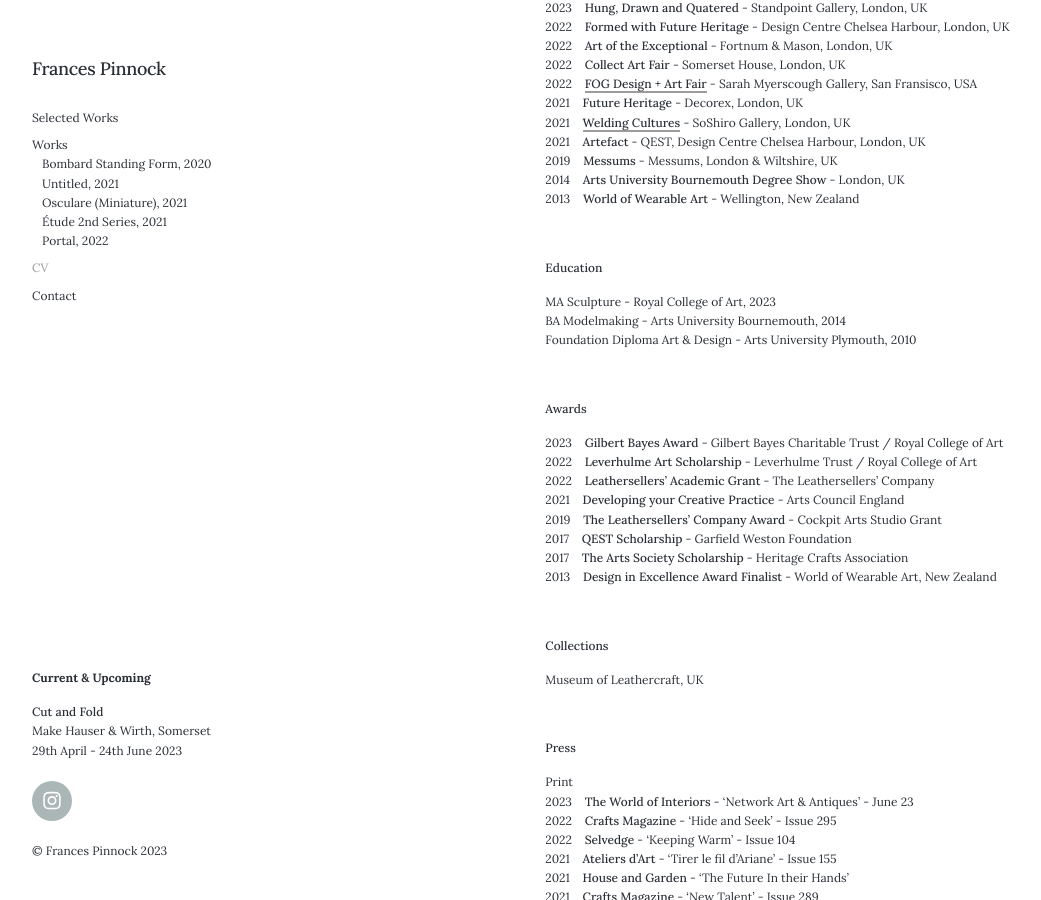
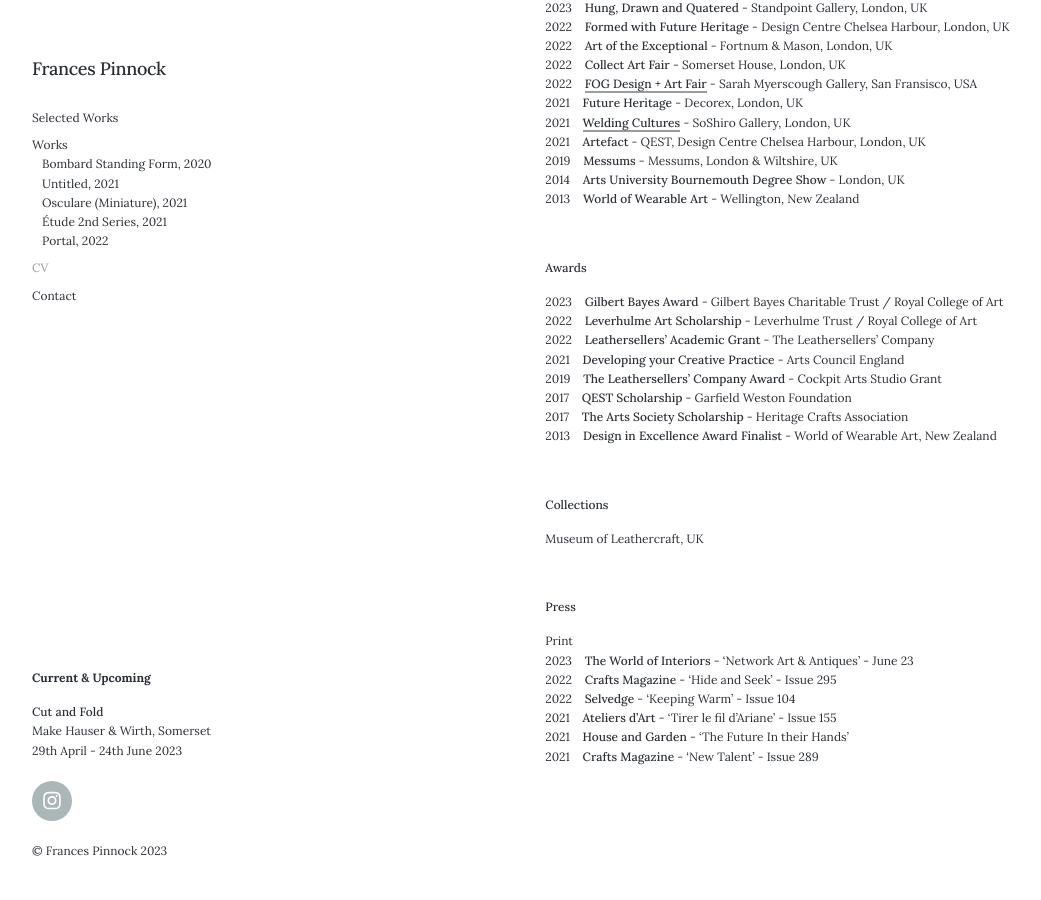
Before and after one commit to francespinnock/francespinnock.github.io, a Jekyll site: the page built from _pages/cv.md, in a window 1280 px wide and 900 px high, scrolled down 718 px. Shown: the whole window, without its empty margins (28-1069 px from the left). Built offline with Jekyll 4.4.1, drawn with Linux system fonts in a browser that asks for light colours; nearby versions of some CDN libraries.

Commit message:
Update cv.md

```diff
--- a/_pages/cv.md
+++ b/_pages/cv.md
@@ -56,15 +56,6 @@ Open 12–6pm daily, with a late opening on Friday 30 June until 7.30pm
 <br />
 
 
-**Education**
-
-MA Sculpture - Royal College of Art, 2023
-BA Modelmaking - Arts University Bournemouth, 2014
-Foundation Diploma Art & Design - Arts University Plymouth, 2010
-
-<br />
-
-
 **Awards**
 
 2023&nbsp;&nbsp;&nbsp; **Gilbert Bayes Award** - Gilbert Bayes Charitable Trust / Royal College of Art
```
